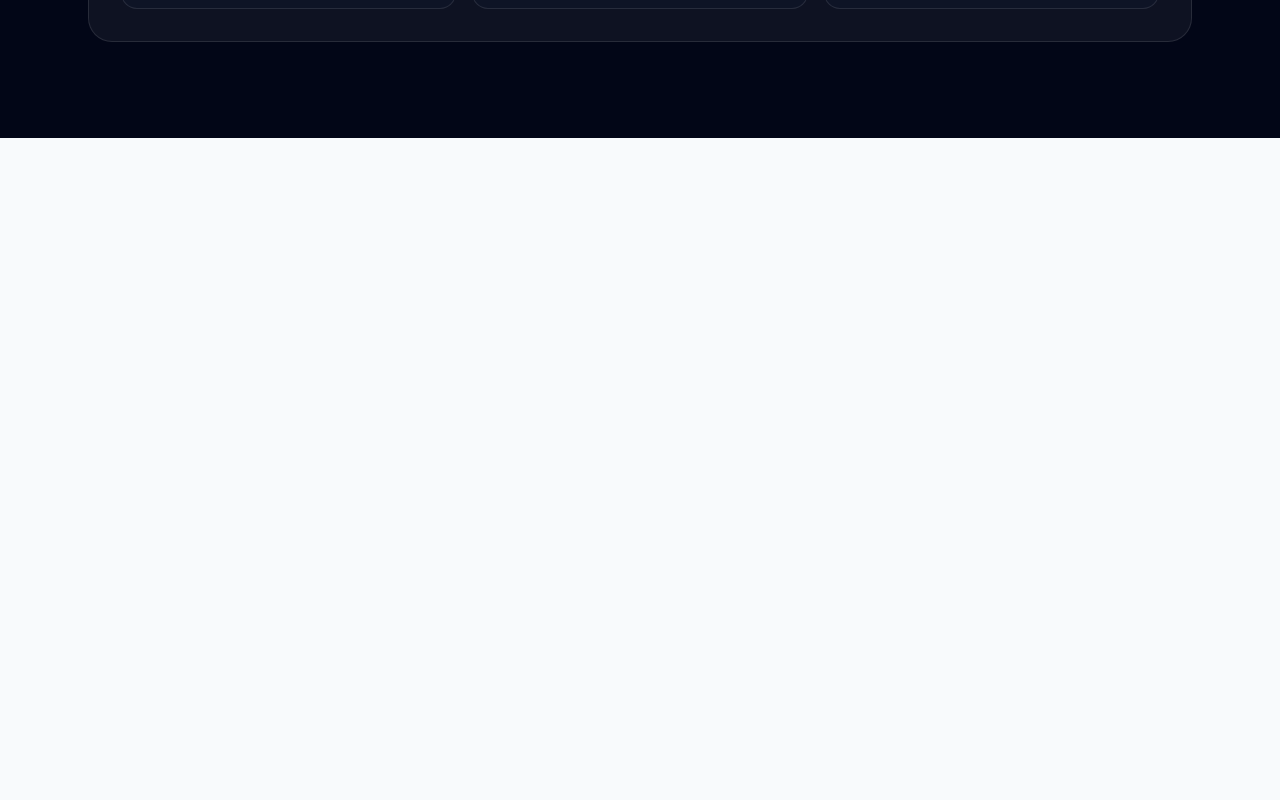
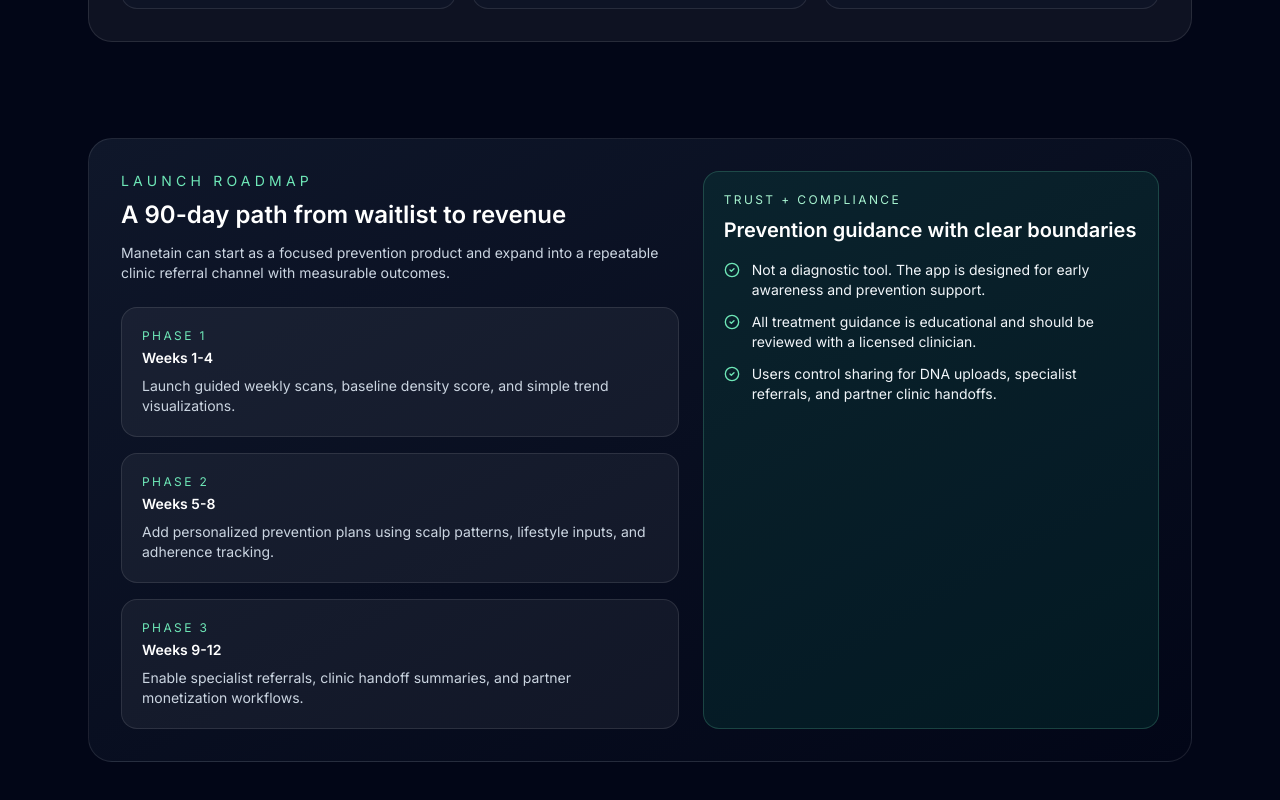
Before and after one commit to march-dave/react-next-anycase, a Next.js app: page /hairloss in a window 1280 px wide. Shown: the part 7680-8480 px from the top of the page. Before the commit the page ends 7818 px from the top, so only its background shows below. Built offline with nearby package versions, Linux system fonts and the light colour scheme.

Commit message:
Enhance hair loss page with rollout and compliance sections

```diff
--- a/pages/hairloss.js
+++ b/pages/hairloss.js
@@ -294,6 +294,33 @@ const pricing = [
     price: 'Revenue share',
     summary: 'Partner workflow for specialist referrals with richer progression data.',
     perks: ['Priority specialist booking', 'Referral conversion dashboards', 'Structured visit handoff reports'],
+  },
+]
+
+const complianceNotes = [
+  'Not a diagnostic tool. The app is designed for early awareness and prevention support.',
+  'All treatment guidance is educational and should be reviewed with a licensed clinician.',
+  'Users control sharing for DNA uploads, specialist referrals, and partner clinic handoffs.',
+]
+
+const rolloutPlan = [
+  {
+    phase: 'Phase 1',
+    timing: 'Weeks 1-4',
+    deliverables:
+      'Launch guided weekly scans, baseline density score, and simple trend visualizations.',
+  },
+  {
+    phase: 'Phase 2',
+    timing: 'Weeks 5-8',
+    deliverables:
+      'Add personalized prevention plans using scalp patterns, lifestyle inputs, and adherence tracking.',
+  },
+  {
+    phase: 'Phase 3',
+    timing: 'Weeks 9-12',
+    deliverables:
+      'Enable specialist referrals, clinic handoff summaries, and partner monetization workflows.',
   },
 ]
 
@@ -752,6 +779,41 @@ export default function HairLoss() {
             </div>
           </div>
         </section>
+
+        <section className="mx-auto max-w-6xl px-6 pb-24">
+          <div className="grid gap-6 rounded-3xl border border-white/10 bg-gradient-to-br from-slate-900 to-slate-950 p-8 lg:grid-cols-[1.1fr_0.9fr]">
+            <div>
+              <p className="text-sm uppercase tracking-[0.3em] text-emerald-300">Launch roadmap</p>
+              <h3 className="mt-2 text-2xl font-semibold">A 90-day path from waitlist to revenue</h3>
+              <p className="mt-3 text-sm text-slate-300">
+                Manetain can start as a focused prevention product and expand into a repeatable
+                clinic referral channel with measurable outcomes.
+              </p>
+              <div className="mt-6 space-y-4">
+                {rolloutPlan.map((item) => (
+                  <article key={item.phase} className="rounded-2xl border border-white/10 bg-white/5 p-5">
+                    <p className="text-xs uppercase tracking-[0.2em] text-emerald-300">{item.phase}</p>
+                    <p className="mt-1 text-sm font-semibold text-white">{item.timing}</p>
+                    <p className="mt-2 text-sm text-slate-300">{item.deliverables}</p>
+                  </article>
+                ))}
+              </div>
+            </div>
+
+            <div className="rounded-2xl border border-emerald-300/20 bg-emerald-500/10 p-5">
+              <p className="text-xs uppercase tracking-[0.2em] text-emerald-200">Trust + compliance</p>
+              <h4 className="mt-2 text-xl font-semibold">Prevention guidance with clear boundaries</h4>
+              <ul className="mt-4 space-y-3 text-sm text-slate-100">
+                {complianceNotes.map((note) => (
+                  <li key={note} className="flex gap-3">
+                    <CheckCircle2 className="mt-0.5 h-4 w-4 shrink-0 text-emerald-300" />
+                    <span>{note}</span>
+                  </li>
+                ))}
+              </ul>
+            </div>
+          </div>
+        </section>
       </main>
     </div>
   )
```
